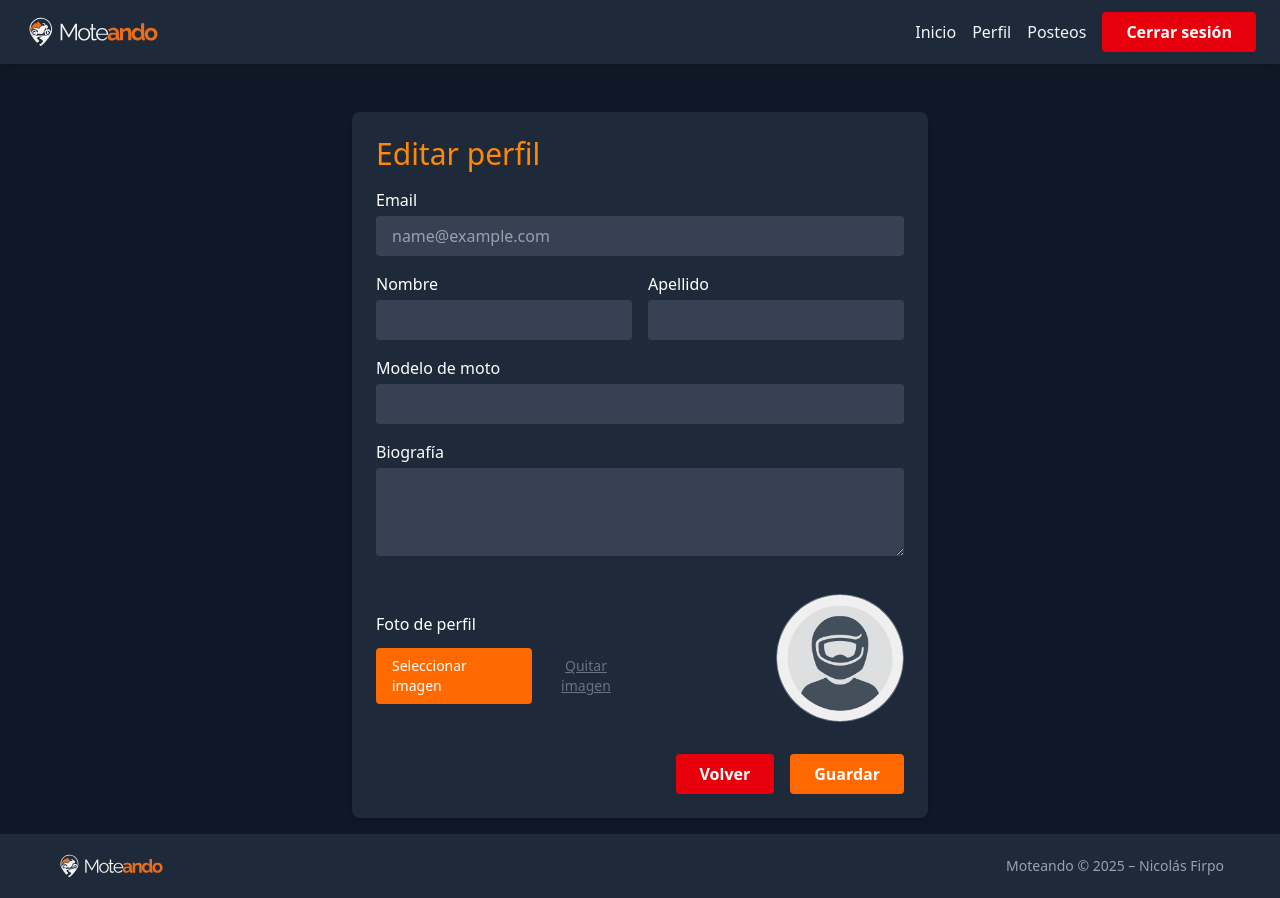
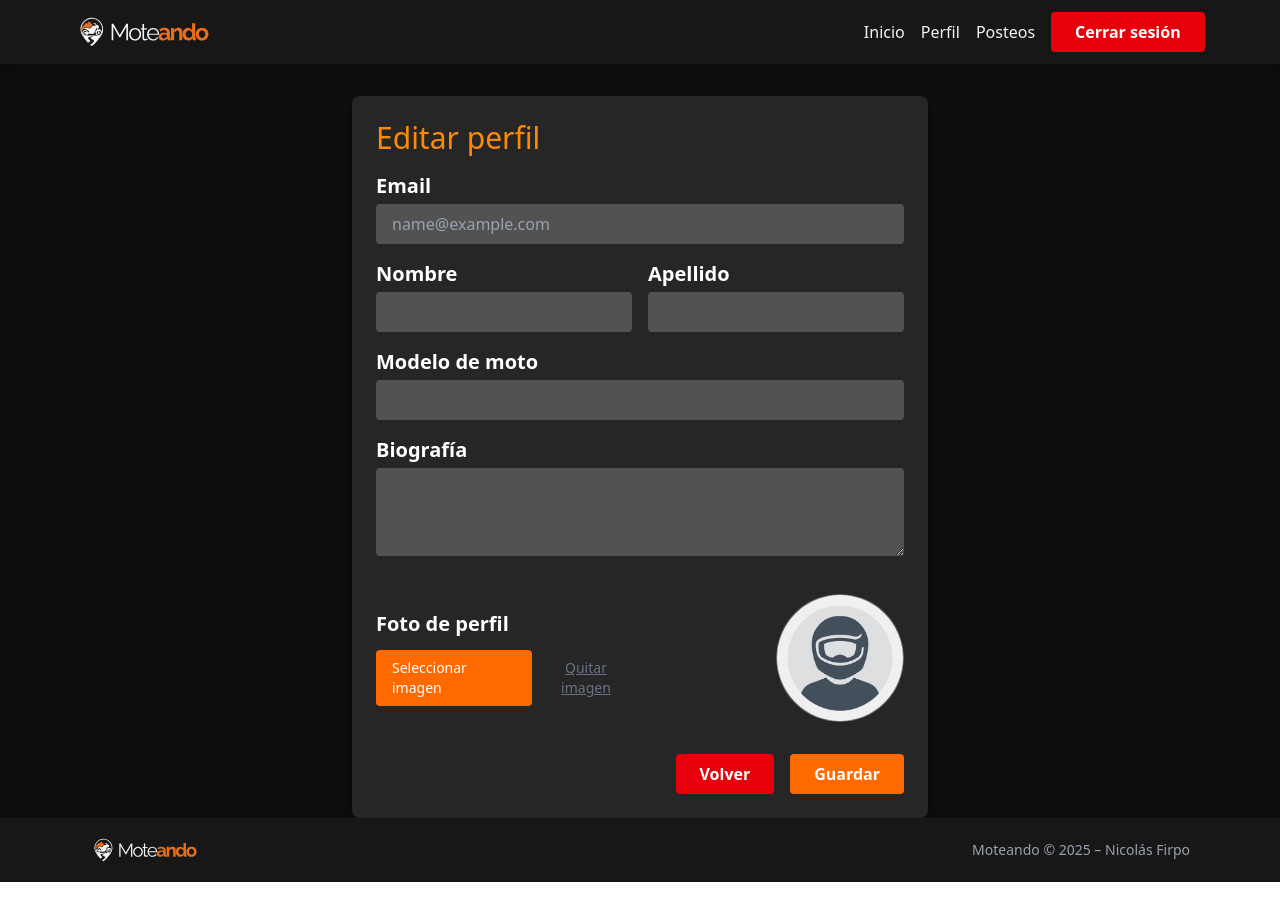
Before and after one commit to niknef/Moteando-Vue, a Vue app: page /my-profile/edit in a window 1280 px wide. Built offline with nearby package versions, Linux system fonts and the light colour scheme; no server answers; sample sign-in values are in the browser's storage.

Commit message:
fix profile edit view

```diff
--- a/src/App.vue
+++ b/src/App.vue
@@ -13,11 +13,11 @@ export default {
 
 <template>
 
-  <div class="flex flex-col min-h-screen bg-gray-900 text-gray-100">
+  <div class="flex flex-col min-h-screen bg-black/95 text-gray-100">
     <AppNavbar />
 
 
-    <main class="flex-grow container mx-auto p-4">
+    <main class="flex-grow container mx-auto">
       <router-view />
     </main>
 
--- a/src/components/layout/AppFooter.vue
+++ b/src/components/layout/AppFooter.vue
@@ -12,8 +12,8 @@ export default {
 </script>
 
 <template>
-  <footer class="bg-gray-800 text-gray-400 py-4 px-10">
-    <div class="container mx-auto flex flex-col sm:flex-row items-center justify-between gap-2 px-4">
+  <footer class="bg-neutral-900 text-gray-400 py-4 px-10">
+    <div class="container mx-auto flex flex-col sm:flex-row items-center justify-between w-11/12">
 
       <router-link to="/" class="flex items-center gap-2 hover:opacity-80 transition-opacity">
         <img :src="Logo" alt="Moteando" class="h-8 w-auto" />
--- a/src/components/layout/AppNavbar.vue
+++ b/src/components/layout/AppNavbar.vue
@@ -35,8 +35,8 @@ export default {
 </script>
 
 <template>
-  <nav class="bg-gray-800 text-gray-100 px-6 py-3 shadow-md relative z-50">
-    <div class="container mx-auto flex items-center justify-between">
+  <nav class="bg-neutral-900 text-gray-100 px-6 py-3 shadow-md relative z-50">
+    <div class="container mx-auto flex items-center justify-between w-11/12">
       <!-- Logo -->
       <router-link to="/" class="flex items-center gap-2 z-50" @click="closeMenu">
         <img :src="Logo" alt="Moteando" class="h-10 w-auto" />
--- a/src/pages/MyProfileEdit.vue
+++ b/src/pages/MyProfileEdit.vue
@@ -1,12 +1,11 @@
+
 <script>
-// Importo componentes reutilizables y servicios
 import BaseHeading1 from '@/components/ui/BaseHeading1.vue'
 import BaseButton from '@/components/ui/BaseButton.vue'
 import Loader from '@/components/ui/Loader.vue'
 import { subscribeToAuth, updateAuthProfile } from '@/services/auth'
 import supabase from '@/services/supabase'
 
-// Importo imagen por defecto para mostrar si el usuario no tiene avatar
 const defaultAvatar = '/assets/user.jpg'
 
 export default {
@@ -20,96 +19,117 @@ export default {
     return {
       user: {
         id: null,
-                email: '',
+        email: null
+      },
+      profile: {
         first_name: '',
         last_name: '',
         bio: '',
         bike_model: '',
         avatar_url: ''
       },
+      oldAvatarPath: null, // Para almacenar la ruta anterior
       success: false,
       error: null,
       loading: false,
-            selectedFile: null, // Archivo que el usuario seleccione
-            previewUrl: null, // Vista previa local del archivo antes de subirlo
-            defaultAvatar // Imagen por defecto para el avatar
+      selectedFile: null,
+      previewUrl: null,
+      defaultAvatar
     }
   },
   mounted() {
-        // Me suscribo al estado de autenticación para cargar los datos del usuario
     subscribeToAuth(userData => {
       if (userData.id) {
-                this.user = { ...this.user, ...userData }
+        this.user = {
+          id: userData.id,
+          email: userData.email
+        }
+
+        this.profile = {
+          first_name: userData.first_name || '',
+          last_name: userData.last_name || '',
+          bio: userData.bio || '',
+          bike_model: userData.bike_model || '',
+          avatar_url: userData.avatar_url || ''
+        }
+
+        // Si tiene avatar anterior, lo guardo para luego poder eliminarlo si sube otro
+        if (userData.avatar_url) {
+          const parts = userData.avatar_url.split('/storage/v1/object/public/avatars/')
+          // Si la URL tiene la parte de Supabase, guardo solo el path
+          this.oldAvatarPath = parts[1] || null
+        }
       }
     })
   },
   methods: {
     async handleSubmit() {
-            if (this.loading) return // Evita múltiples envíos
+      if (this.loading) return
 
       this.success = false
       this.error = null
       this.loading = true
 
       try {
-                // Guardo el valor actual del avatar por si no se sube uno nuevo
-                let avatarUrl = this.user.avatar_url
+        // nueva URL de avatar
+        // Si no hay avatar nuevo, mantengo el anterior
+        let newAvatarUrl = this.profile.avatar_url
 
         if (this.selectedFile) {
-                    // Armo un nombre único para el archivo con timestamp para evitar problemas de caché, ya que sin esto en un principio habia errores con la actualización del avatar
+            // Si hay un archivo seleccionado, lo subo a Supabase
+            // Genero un nombre único para el archivo
           const fileExt = this.selectedFile.name.split('.').pop()
           const timestamp = Date.now()
           const filePath = `${this.user.id}/avatar-${timestamp}.${fileExt}`
-
-                    // Subo el archivo al bucket avatars de Supabase
+            // Subimos el archivo a Supabase
+            // Si el archivo ya existe, lo reemplazamos
           const { error: uploadError } = await supabase.storage
             .from('avatars')
             .upload(filePath, this.selectedFile, { upsert: true })
-                    // Si hubo un error al subir el archivo, lo muestro en consola y lanzo una excepción
+
           if (uploadError) {
             console.error('[uploadError]', uploadError)
             throw uploadError
           }
 
-                    // Obtengo la URL pública de la imagen subida
           const { data } = supabase.storage.from('avatars').getPublicUrl(filePath)
-                    avatarUrl = data.publicUrl
+          newAvatarUrl = data.publicUrl
 
-                    // Actualizo el avatar en el estado local para que se refleje en la vista
-                    // Si el usuario ya tenía un avatar, lo elimino de la vista previa
-                    this.user.avatar_url = avatarUrl
-                    this.previewUrl = null // Limpio la preview
+          // Eliminamos imagen anterior si existía
+          if (this.oldAvatarPath) {
+            await supabase.storage.from('avatars').remove([this.oldAvatarPath])
           }
 
-                // Actualizo el perfil en Supabase con los datos nuevos
+          // Actualizo preview y oldAvatarPath
+          this.oldAvatarPath = filePath
+          this.profile.avatar_url = newAvatarUrl
+          this.previewUrl = null
+        }
+
+        // Actualizo el perfil en Supabase
         await updateAuthProfile({
-                    first_name: this.user.first_name,
-                    last_name: this.user.last_name,
-                    bio: this.user.bio,
-                    bike_model: this.user.bike_model,
-                    avatar_url: avatarUrl
+          ...this.profile,
+          avatar_url: newAvatarUrl
         })
-
 
         this.success = true
       } catch (e) {
         this.error = 'Hubo un error al actualizar el perfil.'
         console.error('[MyProfileEdit] error:', e)
       } finally {
-                //Para terminar el loader
         this.loading = false
       }
     },
 
     onFileChange(event) {
+        // Verifico si hay un archivo seleccionado
       const file = event.target.files[0]
       if (!file) return
 
-            // Validaciones básicas
       const isImage = file.type.startsWith('image/')
-            const maxSizeMB = 1 // Tamaño máximo de 1MB al igual que en supabase
+      const maxSizeMB = 1
       const isTooBig = file.size > maxSizeMB * 1024 * 1024
-
+        // Verifico si el archivo es una imagen y si no es demasiado grande
       if (!isImage) {
         this.error = 'El archivo debe ser una imagen.'
         return
@@ -119,32 +139,33 @@ export default {
         return
       }
 
-            // Limpio la preview anterior si la había
       if (this.previewUrl) {
         URL.revokeObjectURL(this.previewUrl)
       }
 
-            // Guardo el archivo y genero la vista previa
       this.selectedFile = file
       this.previewUrl = URL.createObjectURL(file)
       this.error = null
     },
 
-        removePreview() {
-            // Si hay una preview cargada, la libero
+    async removePreview() {
       if (this.previewUrl) {
         URL.revokeObjectURL(this.previewUrl)
       }
 
-            // Reseteo valores relacionados con la imagen
       this.selectedFile = null
       this.previewUrl = null
-            this.user.avatar_url = ''
-            //esto me permite si se elimna la imagen, el usuario vuevle a tener la imagen por defecto
+
+      // Eliminar imagen anterior de Supabase si existe
+      if (this.oldAvatarPath) {
+        await supabase.storage.from('avatars').remove([this.oldAvatarPath])
+        this.oldAvatarPath = null
+      }
+
+      this.profile.avatar_url = ''
     }
   },
   beforeUnmount() {
-        // Libero la memoria del objeto URL cuando se destruye el componente
     if (this.previewUrl) {
       URL.revokeObjectURL(this.previewUrl)
     }
@@ -152,74 +173,88 @@ export default {
 }
 </script>
 
+
+
 <template>
-    <section class="max-w-xl mx-auto mt-8 bg-gray-800 text-white p-6 rounded-lg shadow-md">
+  <section class="max-w-xl mx-auto mt-8 bg-neutral-800 text-white p-6 rounded-lg shadow-md">
     <BaseHeading1>Editar perfil</BaseHeading1>
 
     <form @submit.prevent="handleSubmit" class="flex flex-col gap-4 mt-4">
-            <!-- Email  -->
+
       <div>
-                <label class="block mb-1">Email</label>
-                <input v-model="user.email" type="email" disabled
-                    class="w-full px-4 py-2 bg-gray-700 rounded text-gray-400 cursor-not-allowed" />
+        <label class="block mb-1 text-xl font-semibold ">Email</label>
+        <input
+          v-model="user.email"
+          type="email"
+          disabled
+          class="w-full px-4 py-2 bg-neutral-600 rounded text-gray-400 cursor-not-allowed"
+        />
       </div>
 
-            <!-- Nombre y Apellido -->
+
       <div class="flex gap-4">
         <div class="flex-1">
-                    <label class="block mb-1">Nombre</label>
-                    <input v-model="user.first_name" type="text" class="w-full px-4 py-2 bg-gray-700 rounded" />
+          <label class="block mb-1 text-xl font-semibold">Nombre</label>
+          <input v-model="profile.first_name" type="text" class="w-full px-4 py-2 bg-neutral-600 rounded" />
         </div>
         <div class="flex-1">
-                    <label class="block mb-1">Apellido</label>
-                    <input v-model="user.last_name" type="text" class="w-full px-4 py-2 bg-gray-700 rounded" />
+          <label class="block mb-1 text-xl font-semibold">Apellido</label>
+          <input v-model="profile.last_name" type="text" class="w-full px-4 py-2 bg-neutral-600 rounded" />
         </div>
       </div>
 
-            <!-- Moto -->
+
       <div>
-                <label class="block mb-1">Modelo de moto</label>
-                <input v-model="user.bike_model" type="text" class="w-full px-4 py-2 bg-gray-700 rounded" />
+        <label class="block mb-1 text-xl font-semibold">Modelo de moto</label>
+        <input v-model="profile.bike_model" type="text" class="w-full px-4 py-2 bg-neutral-600 rounded" />
       </div>
 
-            <!-- Bio -->
+
       <div>
-                <label class="block mb-1">Biografía</label>
-                <textarea v-model="user.bio" rows="3" class="w-full px-4 py-2 bg-gray-700 rounded"></textarea>
+        <label class="block mb-1 text-xl font-semibold">Biografía</label>
+        <textarea v-model="profile.bio" rows="3" class="w-full px-4 py-2 bg-neutral-600 rounded"></textarea>
       </div>
 
-            <!-- Avatar -->
+
       <div class="flex flex-col sm:flex-row sm:items-center sm:justify-between gap-4">
-                <!-- Selector -->
+
         <div class="flex flex-col gap-2 sm:w-1/2">
-                    <label class="block mb-1">Foto de perfil</label>
+          <label class="block mb-1 text-xl font-semibold">Foto de perfil</label>
           <div class="flex gap-2">
             <label
-                            class="bg-orange-500 hover:bg-orange-600 transition text-white text-sm px-4 py-2 rounded cursor-pointer w-max">
+              class="bg-orange-500 hover:bg-orange-600 transition text-white text-sm px-4 py-2 rounded cursor-pointer w-max"
+            >
               Seleccionar imagen
               <input type="file" @change="onFileChange" accept="image/*" class="hidden" />
             </label>
 
-                        <button type="button" @click="removePreview"
+            <button
+              type="button"
+              @click="removePreview"
               class="text-sm text-red-400 underline disabled:text-gray-500"
-                            :disabled="!previewUrl && !user.avatar_url">
+              :disabled="!previewUrl && !profile.avatar_url"
+            >
               Quitar imagen
             </button>
           </div>
         </div>
 
-                <!-- Preview -->
+
         <div class="flex justify-center sm:justify-end sm:w-1/2 my-4">
-                    <img :src="previewUrl || user.avatar_url || defaultAvatar" alt="Previsualización"
-                        class="w-32 h-32 object-cover rounded-full border border-gray-500" />
+          <img
+            :src="previewUrl || profile.avatar_url || defaultAvatar"
+            alt="Previsualización"
+            class="w-32 h-32 object-cover rounded-full border border-gray-500"
+          />
         </div>
       </div>
 
-            <!-- Acciones -->
+
       <div class="flex justify-end gap-4 items-center">
         <router-link to="/my-profile">
           <BaseButton type="error">Volver</BaseButton>
         </router-link>
+
         <template v-if="loading">
           <BaseButton type="loading">
             <Loader size="sm" />
@@ -230,6 +265,7 @@ export default {
         </template>
       </div>
 
+
       <p v-if="success" class="text-green-400 text-sm mt-2 text-center">
         Perfil actualizado correctamente.
       </p>
--- a/src/services/user-profile.js
+++ b/src/services/user-profile.js
@@ -55,6 +55,8 @@ export async function updateUserProfile(id, data) {
         .update({...data})
         .eq('id', id);
 
+
+
     if(error) {
         console.error('[user-profile.js updateUserProfile] No se pudo editar el perfil: ', error);
 
```
Also changed, not shown: src/pages/Home.vue (+3 -6 lines), src/pages/MyProfile.vue (+38 -14 lines). Lines whose indentation alone changed are shown as unchanged.
